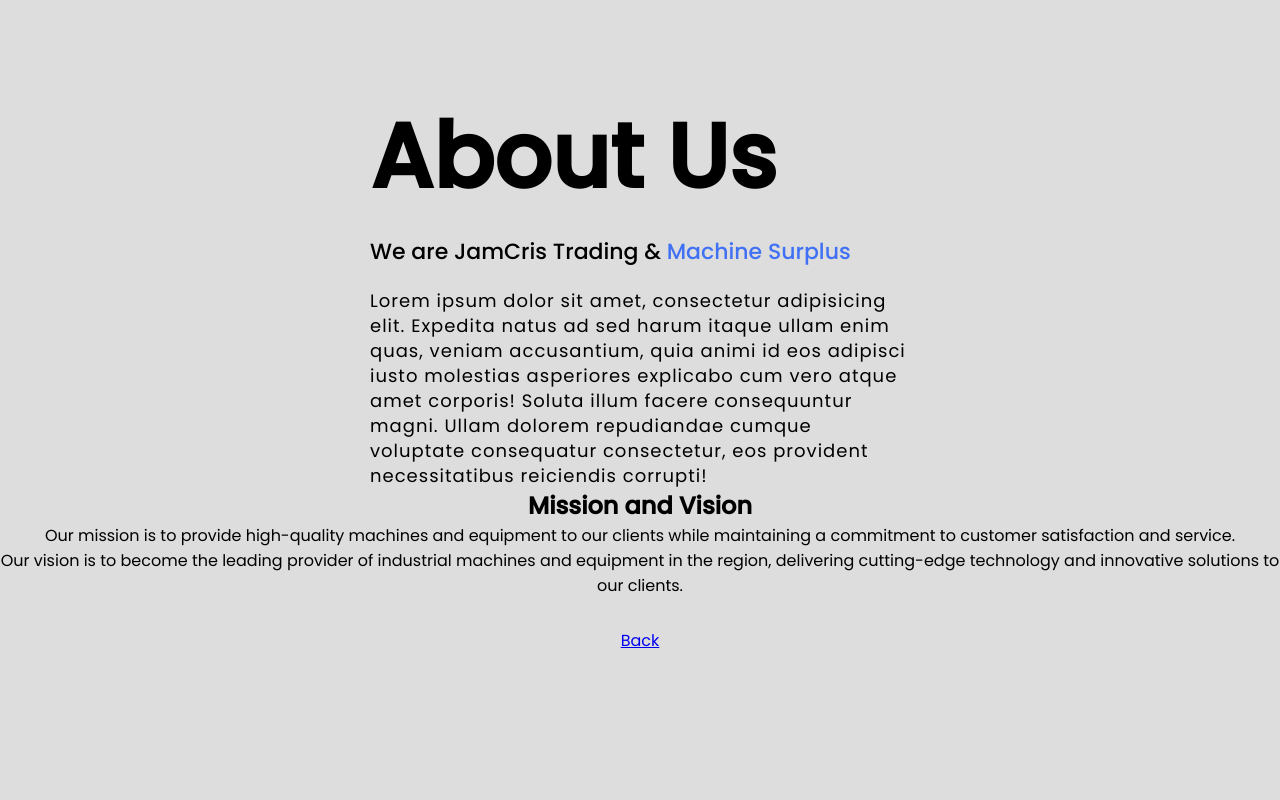
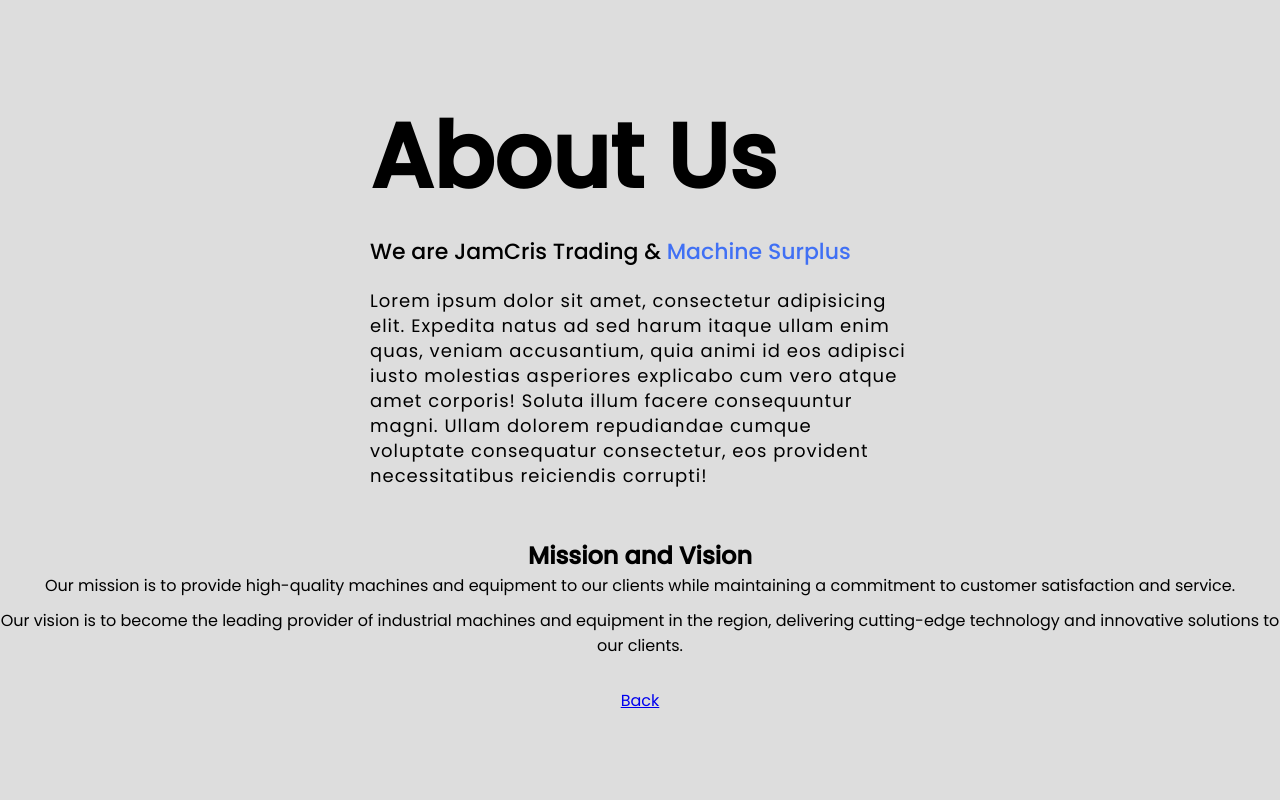
Before and after one commit to benrumalupet/jamcristrading, a PHP site: page /about/index.html in a window 1280 px wide. Run offline with PHP 8.4, Linux system fonts and the light colour scheme.

Commit message:
update ulet

```diff
--- a/about/index.html
+++ b/about/index.html
@@ -24,7 +24,6 @@
         <p>Lorem ipsum dolor sit amet, consectetur adipisicing elit. Expedita natus ad sed harum itaque ullam enim quas, veniam accusantium, quia animi id eos adipisci iusto molestias asperiores explicabo cum vero atque amet corporis! Soluta illum facere consequuntur magni. Ullam dolorem repudiandae cumque voluptate consequatur consectetur, eos provident necessitatibus reiciendis corrupti!</p>
       </div>
     </div>
-  <div></div>
     <div class="mv-container">
       <div class="mission-vision">
         <h2>Mission and Vision</h2>
--- a/about/style.css
+++ b/about/style.css
@@ -77,3 +77,15 @@
   max-width: 80%;
   max-height: 80%;
 }
+.mission-vision {
+  margin-top: 50px;
+}
+
+.mission-vision h3 {
+  font-size: 1.5rem;
+  margin-bottom: 10px;
+}
+
+.mission-vision p {
+  margin-bottom: 10px;
+}
--- a/index.php
+++ b/index.php
@@ -57,7 +57,7 @@
                     JAMCRIS TRADING
                 </h1>
 
-                <p>Your one stop auto tite.</p>
+                <p>Your one stop auto shop.</p>
 
 
             </div>
```
